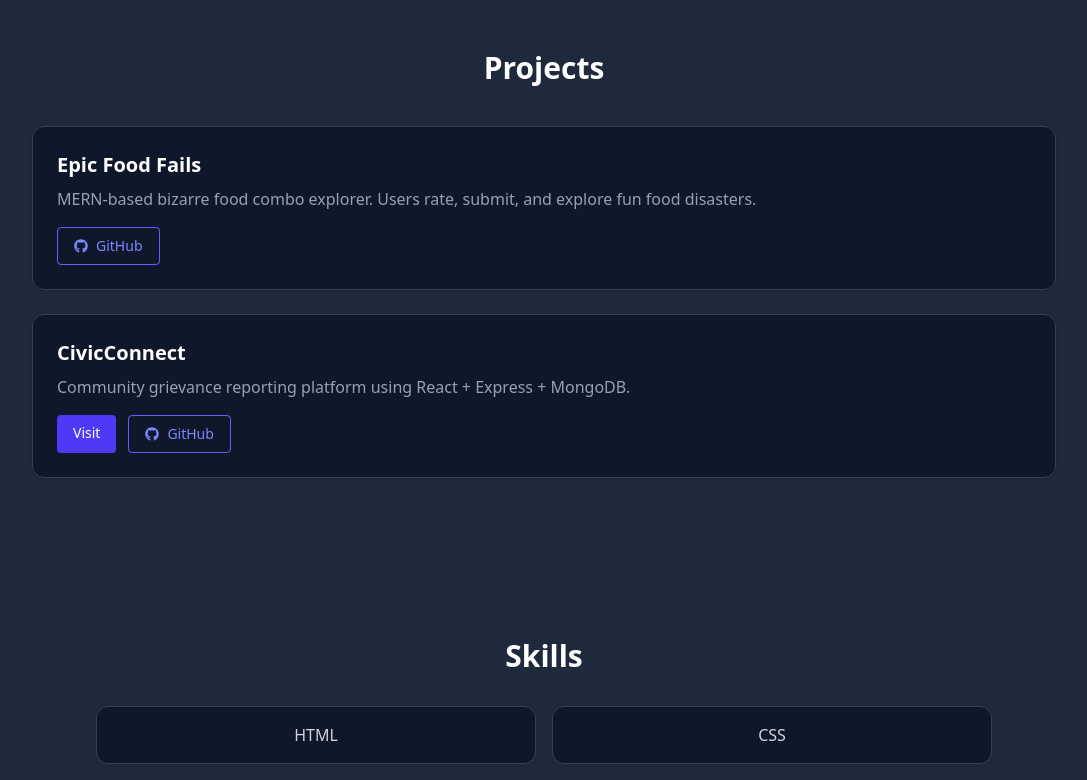
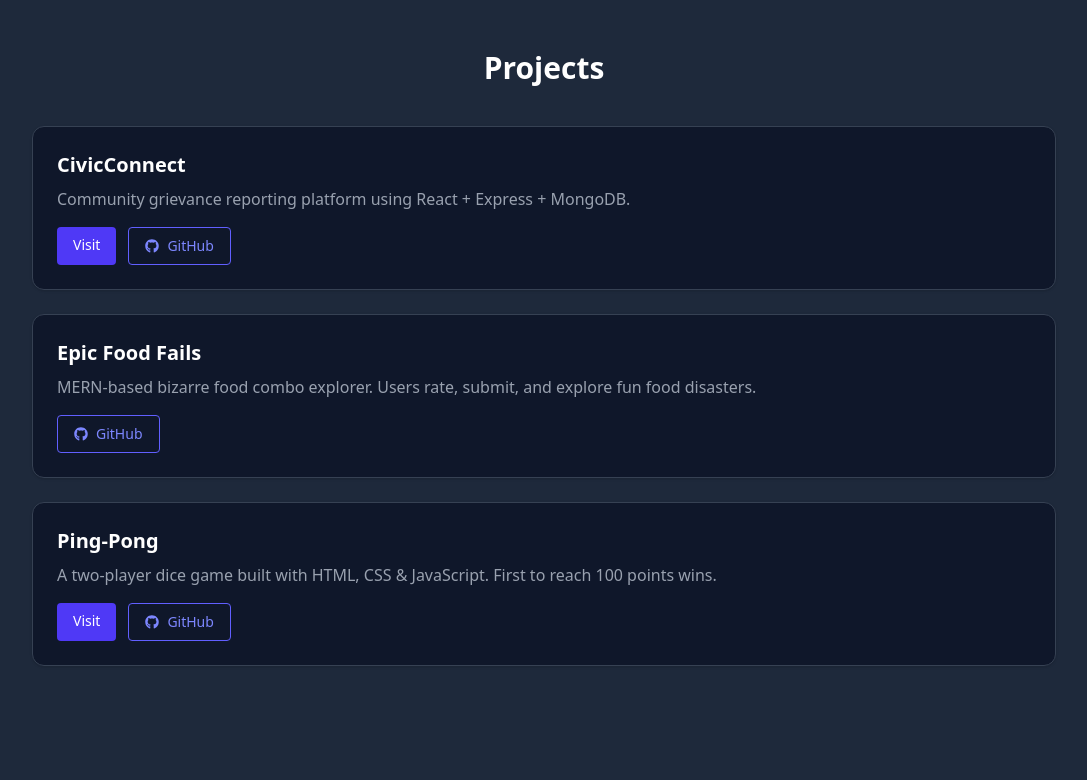
Before and after one commit to Ramsundhar-88/Ramsundhar, a React (Vite) app: page / in a window 1280 px wide. Shown: the part 1180-1960 px from the top of the page, without its empty margins (96-1183 px from the left). Built offline with nearby package versions, Linux system fonts and the light colour scheme.

Commit message:
project  added

```diff
--- a/src/pages/project.jsx
+++ b/src/pages/project.jsx
@@ -5,6 +5,29 @@ const Projects = () => (
   <section id="projects" className="py-20 px-4 bg-[#1e293b] text-center text-white">
     <h2 className="text-3xl font-semibold mb-10">Projects</h2>
     <div className="grid grid-cols-1 sm:grid-cols-2 gap-6 max-w-5xl mx-auto">
+        <div className="bg-[#0f172a] p-6 rounded-xl border border-gray-700 shadow text-left">
+          <h3 className="text-xl font-bold mb-2">CivicConnect</h3>
+          <p className="text-gray-400 mb-4">Community grievance reporting platform using React + Express + MongoDB.</p>
+          <div className="flex gap-3 flex-wrap">
+            <a
+              href="https://civiconnect-pink.vercel.app/"
+              target="_blank"
+              rel="noopener noreferrer"
+              className="bg-indigo-600 text-white px-4 py-2 rounded hover:bg-indigo-700 text-sm"
+            >
+              Visit
+            </a>
+            <a
+              href="https://github.com/Ramsundhar-88/Civiconnect.git"
+              target="_blank"
+              rel="noopener noreferrer"
+              className="inline-flex items-center gap-2 text-indigo-400 border border-indigo-500 px-4 py-2 rounded hover:bg-indigo-500 hover:text-white text-sm"
+            >
+              <FaGithub /> GitHub
+            </a>
+        </div>
+      </div>
+
       <div className="bg-[#0f172a] p-6 rounded-xl border border-gray-700 shadow text-left">
         <h3 className="text-xl font-bold mb-2">Epic Food Fails</h3>
         <p className="text-gray-400 mb-4">MERN-based bizarre food combo explorer. Users rate, submit, and explore fun food disasters.</p>
@@ -19,11 +42,11 @@ const Projects = () => (
       </div>
 
       <div className="bg-[#0f172a] p-6 rounded-xl border border-gray-700 shadow text-left">
-        <h3 className="text-xl font-bold mb-2">CivicConnect</h3>
-        <p className="text-gray-400 mb-4">Community grievance reporting platform using React + Express + MongoDB.</p>
+          <h3 className="text-xl font-bold mb-2">Ping-Pong</h3>
+          <p className="text-gray-400 mb-4">A two-player dice game built with HTML, CSS & JavaScript. First to reach 100 points wins.</p>
           <div className="flex gap-3 flex-wrap">
             <a
-            href="https://civiconnect-pink.vercel.app/"
+              href="https://ping-game-five.vercel.app/"
               target="_blank"
               rel="noopener noreferrer"
               className="bg-indigo-600 text-white px-4 py-2 rounded hover:bg-indigo-700 text-sm"
@@ -31,7 +54,7 @@ const Projects = () => (
               Visit
             </a>
             <a
-            href="https://github.com/ramsundhar-88"
+              href="https://github.com/Ramsundhar-88/Ping-game.git"
               target="_blank"
               rel="noopener noreferrer"
               className="inline-flex items-center gap-2 text-indigo-400 border border-indigo-500 px-4 py-2 rounded hover:bg-indigo-500 hover:text-white text-sm"
@@ -40,6 +63,12 @@ const Projects = () => (
             </a>
         </div>
       </div>
+
+
+
+
+
+
     </div>
   </section>
 );
--- a/src/pages/skills.jsx
+++ b/src/pages/skills.jsx
@@ -1,6 +1,6 @@
 import React from "react";
 
-const skills = ["HTML", "CSS", "JavaScript", "React", "Node.js", "MongoDB", "Tailwind", "Express", "JWT"];
+const skills = ["HTML", "CSS", "JavaScript", "React", "Node.js", "MongoDB", "Tailwind", "Express", "JWT","Python"];
 
 const Skills = () => {
   return (
```
Lines whose indentation alone changed are shown as unchanged.
